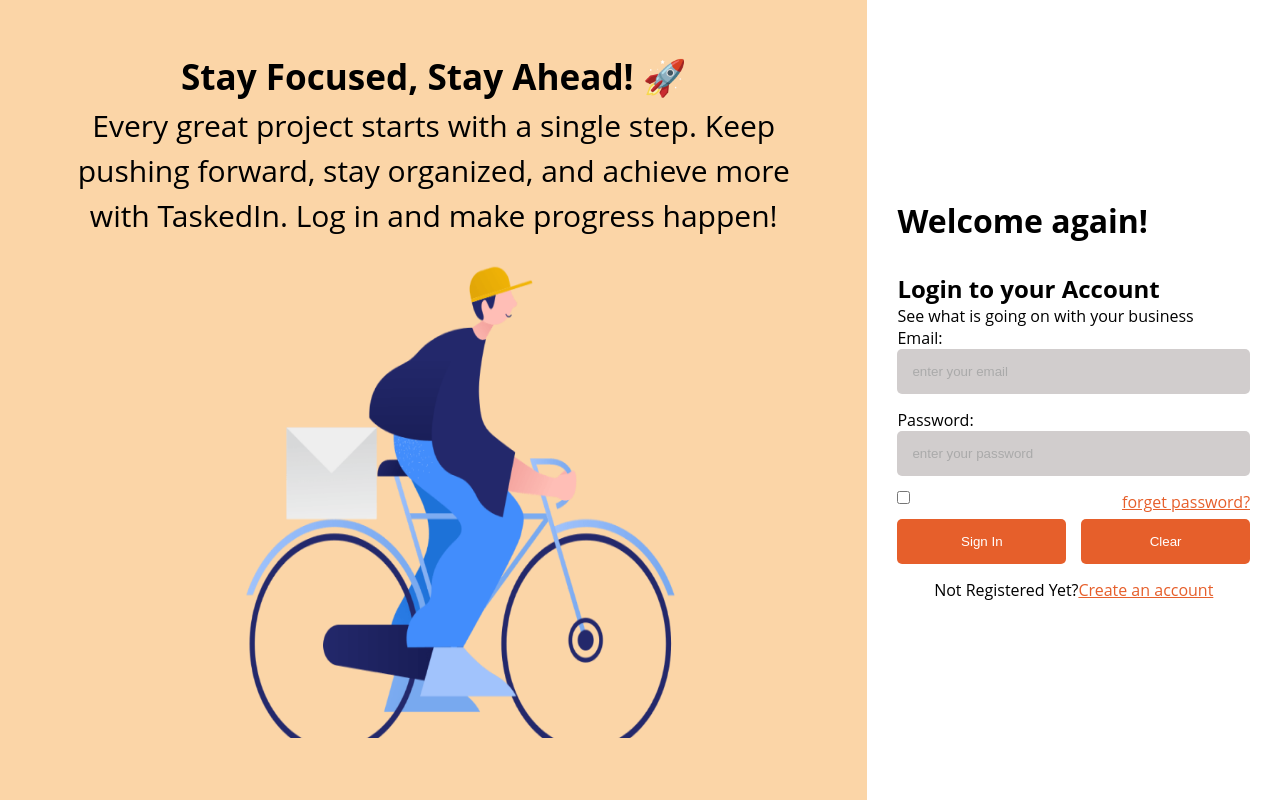
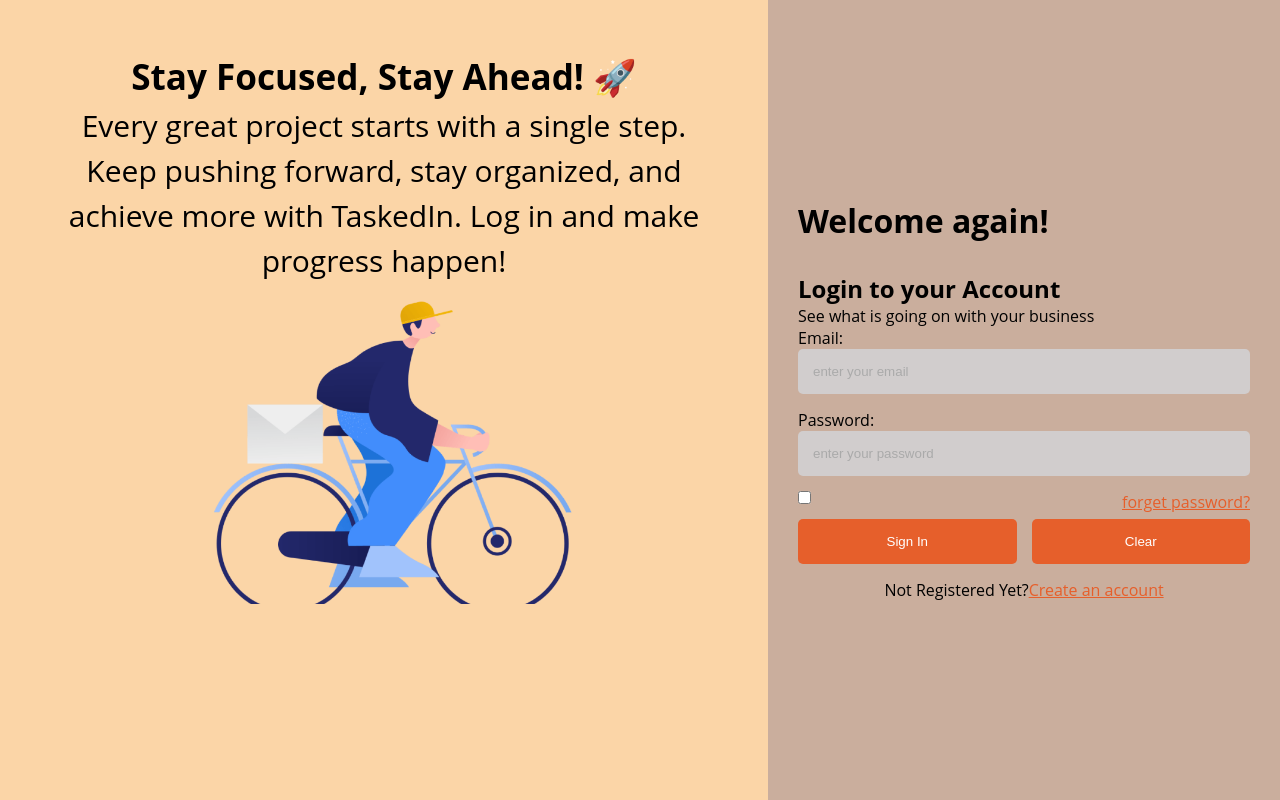
Before and after one commit to TaskTrial/client, a React (Vite) app: page /SignIn in a window 1280 px wide. Built offline with nearby package versions, Linux system fonts and the light colour scheme.

Commit message:
feat: update and fix styling for mobile

```diff
--- a/src/Components/SignIn.jsx
+++ b/src/Components/SignIn.jsx
@@ -14,12 +14,7 @@
             progress happen!
           </div>
           <div className="image">
-            <img
-              src={clipMessage}
-              alt="not found"
-              width="800px"
-              height="500px"
-            />
+            <img src={clipMessage} alt="not found" />
           </div>
         </div>
         <div className="fields">
@@ -35,6 +30,7 @@
               name="email"
               id="email"
               placeholder="enter your email"
+              required
             />
             <label htmlFor="username">Password:</label> <br />
             <input
@@ -42,6 +38,7 @@
               name="password"
               id="password"
               placeholder="enter your password"
+              required
             />
             <div className="forgetPassword">
               <input type="checkbox" name="" id="" />
--- a/src/Components/SignUp.jsx
+++ b/src/Components/SignUp.jsx
@@ -13,12 +13,7 @@
             next level!
           </div>
           <div className="image">
-            <img
-              src={clipMessage}
-              alt="not found"
-              width="800px"
-              height="500px"
-            />
+            <img src={clipMessage} alt="not found" />
           </div>
         </div>
         <div className="fields">
@@ -33,6 +28,7 @@
               name="username"
               id="username"
               placeholder="enter your name"
+              required
             />
             <label htmlFor="email"> Email:</label> <br />
             <input
@@ -40,6 +36,7 @@
               name="email"
               id="email"
               placeholder="enter your email"
+              required
             />
             <label htmlFor="username">Password:</label> <br />
             <input
@@ -47,6 +44,7 @@
               name="password"
               id="password"
               placeholder="enter your password"
+              required
             />
             <label htmlFor="confirm">Confirm Password:</label> <br />
             <input
@@ -54,6 +52,7 @@
               name="confirm"
               id="confirm"
               placeholder="please enter password again"
+              required
             />
             <div className="submitForm">
               <input type="submit" value="Sign UP" />
--- a/src/Components/Styles/SignIn.css
+++ b/src/Components/Styles/SignIn.css
@@ -1,3 +1,6 @@
+body {
+  background: #caae9d;
+}
 .signIn,
 .signup {
   display: flex;
@@ -15,11 +18,17 @@
   line-height: 1.5;
 }
 .view .image {
-  overflow-y: hidden;
+  width: 100%;
+  overflow: hidden;
+}
+.view .image img {
+  width: 100%;
+  max-width: 800px;
+  max-height: 500px;
 }
 .fields {
   padding: 30px;
-  width: 80%;
+  min-width: 40%;
   margin-block: auto;
 }
 .fields > h1 {
@@ -61,3 +70,12 @@
 .fields div:last-child {
   text-align: center;
 }
+/* phone */
+@media screen and (max-width: 767px) {
+  .view {
+    display: none;
+  }
+  .fields {
+    width: 100%;
+  }
+}
--- a/src/index.css
+++ b/src/index.css
@@ -30,9 +30,6 @@
   padding-inline: 15px;
   margin-inline: auto;
 }
-/* phone */
-@media screen and (max-width: 767px) {
-}
 /* small */
 @media (min-width: 768px) {
   .container {
```
